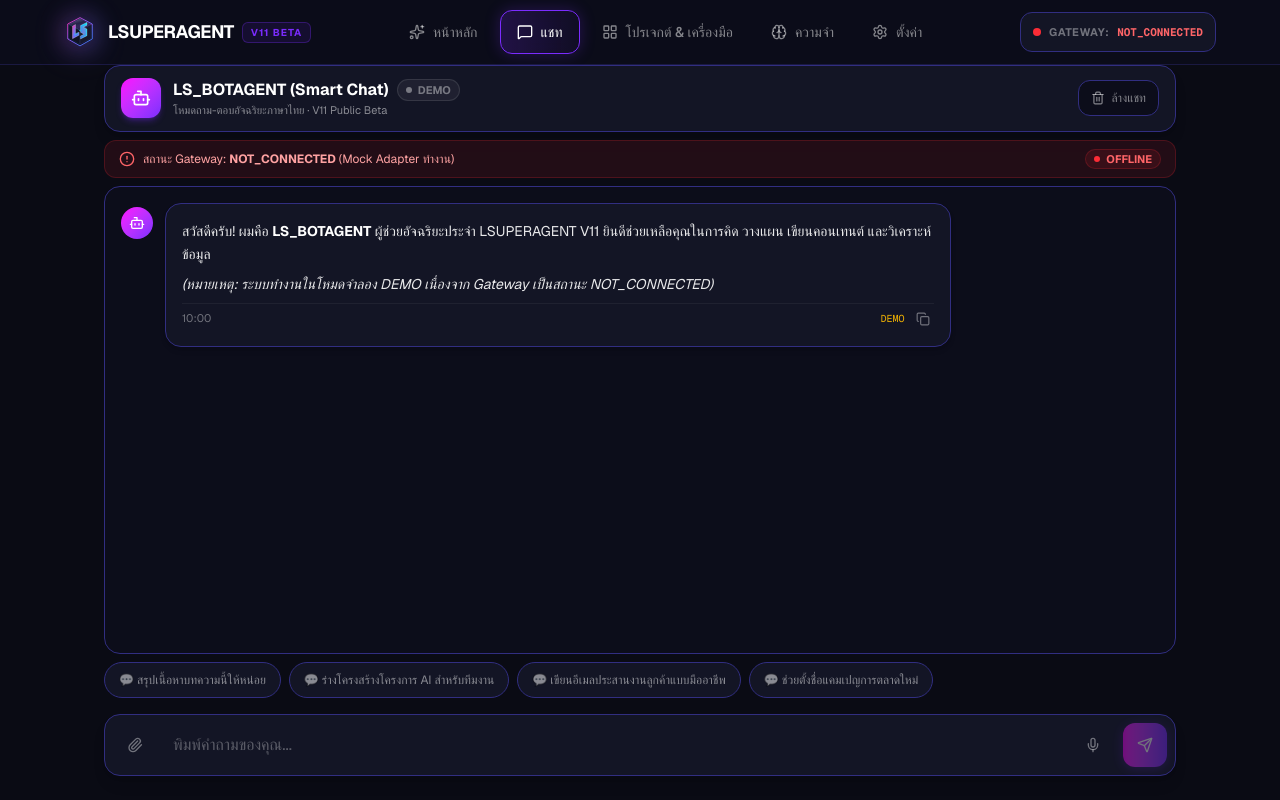
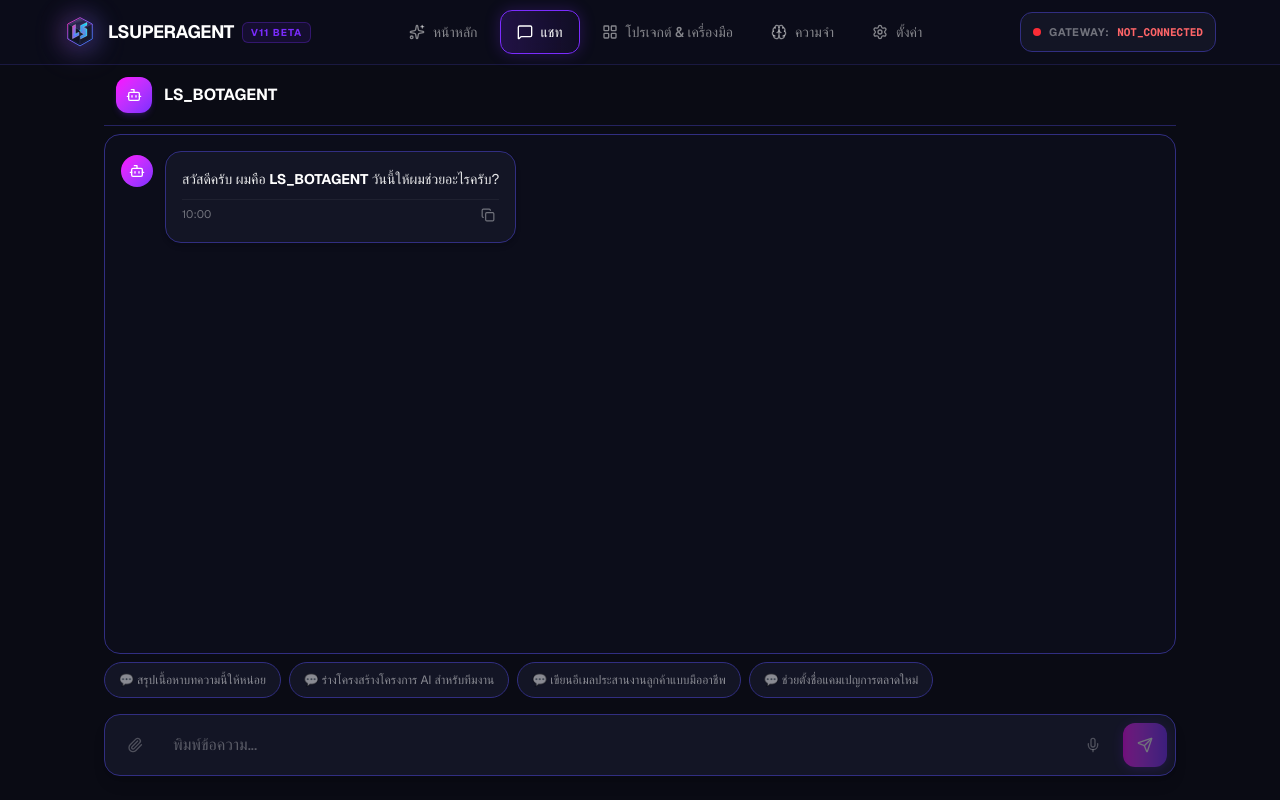
Before and after one commit to thanabartb-ops/Lagensuper-Pro, a Next.js app in the folder lsuperagent-pro/: page /chat in a window 1280 px wide. Built offline with nearby package versions, Linux system fonts and the light colour scheme.

Commit message:
fix(v11): make chat surface runtime-first

```diff
--- a/lsuperagent-pro/components/v11/components/chat/SmartChatView.tsx
+++ b/lsuperagent-pro/components/v11/components/chat/SmartChatView.tsx
@@ -4,7 +4,6 @@
 import ReactMarkdown from 'react-markdown';
 import remarkGfm from 'remark-gfm';
 import { ChatMessage, StreamingStatus } from '../../types';
-import { StatusBadge } from '../common/StatusBadge';
 import { defaultRuntimeAdapter } from '../../services/runtimeAdapter';
 import { clearPendingPrompt, peekPendingPrompt } from '../../services/promptHandoff';
 import {
@@ -15,10 +14,8 @@
   Square,
   Copy,
   Check,
-  AlertCircle,
   Paperclip,
   Mic,
-  Trash2,
 } from 'lucide-react';
 
 export const SmartChatView: React.FC = () => {
@@ -26,11 +23,10 @@
     {
       id: 'msg-1',
       sender: 'assistant',
-      content:
-        'สวัสดีครับ! ผมคือ **LS_BOTAGENT** ผู้ช่วยอัจฉริยะประจำ LSUPERAGENT V11 ยินดีช่วยเหลือคุณในการคิด วางแผน เขียนคอนเทนต์ และวิเคราะห์ข้อมูล\n\n*(หมายเหตุ: ระบบทำงานในโหมดจำลอง DEMO เนื่องจาก Gateway เป็นสถานะ NOT_CONNECTED)*',
+      content: 'สวัสดีครับ ผมคือ **LS_BOTAGENT** วันนี้ให้ผมช่วยอะไรครับ?',
       timestamp: '10:00',
       status: 'completed',
-      isDemo: true,
+      isDemo: false,
     },
   ]);
 
@@ -97,8 +93,6 @@
       const text = (textToSend ?? inputValue).trim();
       if (!text || streamingStatus === 'running' || streamingStatus === 'queued') return;
 
-      // A completed/cancelled response may still own a delayed transition back
-      // to idle. Cancel it before the new request can become running.
       clearStatusReset();
 
       const userMsg: ChatMessage = {
@@ -135,9 +129,8 @@
         if (controller.signal.aborted) return;
 
         const fullResponse = result.message;
-        const isDemo = result.status !== 'SUCCESS';
+        let currentLength = 0;
 
-        let currentLength = 0;
         intervalRef.current = setInterval(() => {
           if (controller.signal.aborted) {
             if (intervalRef.current !== null) clearInterval(intervalRef.current);
@@ -153,7 +146,9 @@
             abortRef.current = null;
             setMessages((prev) =>
               prev.map((m) =>
-                m.id === botMsgId ? { ...m, content: fullResponse, status: 'completed', isDemo } : m
+                m.id === botMsgId
+                  ? { ...m, content: fullResponse, status: 'completed', isDemo: false }
+                  : m
               )
             );
             setStreamingStatus('completed');
@@ -162,7 +157,9 @@
             const slice = fullResponse.slice(0, currentLength);
             setMessages((prev) =>
               prev.map((m) =>
-                m.id === botMsgId ? { ...m, content: slice, status: 'partial', isDemo } : m
+                m.id === botMsgId
+                  ? { ...m, content: slice, status: 'partial', isDemo: false }
+                  : m
               )
             );
           }
@@ -185,9 +182,6 @@
     scheduleStatusReset(600);
   }, [teardown, scheduleStatusReset]);
 
-  // Peek first and consume only inside the timer that actually starts delivery.
-  // React Strict Mode may cancel the first setup timer during effect replay; in
-  // that case sessionStorage still contains the prompt for the surviving setup.
   useEffect(() => {
     const pending = peekPendingPrompt();
     if (!pending) return;
@@ -209,21 +203,6 @@
     }
   };
 
-  const handleClearChat = () => {
-    teardown();
-    setStreamingStatus('idle');
-    setMessages([
-      {
-        id: 'msg-init',
-        sender: 'assistant',
-        content: 'เริ่มต้นบทสนทนาใหม่แล้วครับ คุณต้องการให้ LSUPERAGENT ช่วยอะไรในวันนี้?',
-        timestamp: new Date().toLocaleTimeString([], { hour: '2-digit', minute: '2-digit' }),
-        status: 'completed',
-        isDemo: true,
-      },
-    ]);
-  };
-
   const suggestions = [
     'สรุปเนื้อหาบทความนี้ให้หน่อย',
     'ร่างโครงสร้างโครงการ AI สำหรับทีมงาน',
@@ -235,45 +214,13 @@
 
   return (
     <div className="mx-auto flex h-full max-w-[1120px] flex-col px-2 pb-16 sm:px-6 md:pb-6">
-      {/* Surface Header */}
-      <div className="py-3 px-4 mb-2 bg-[#131525] border border-[#312E81] rounded-2xl flex items-center justify-between shadow-lg">
-        <div className="flex items-center gap-3">
-          <div className="w-10 h-10 rounded-xl bg-gradient-to-br from-[#FF00FF] to-[#7B2CFE] flex items-center justify-center text-white shadow-md shadow-[#7B2CFE]/30">
-            <Bot className="w-5 h-5" />
-          </div>
-          <div>
-            <div className="flex items-center gap-2">
-              <h2 className="text-sm sm:text-base font-bold text-white">LS_BOTAGENT (Smart Chat)</h2>
-              <StatusBadge type="demo" text="DEMO" size="sm" />
-            </div>
-            <p className="text-[11px] text-white/50">โหมดถาม-ตอบอัจฉริยะภาษาไทย · V11 Public Beta</p>
-          </div>
+      <div className="mb-2 flex items-center gap-3 border-b border-[#312E81]/70 px-2 py-3 sm:px-3">
+        <div className="flex h-9 w-9 shrink-0 items-center justify-center rounded-xl bg-gradient-to-br from-[#FF00FF] to-[#7B2CFE] text-white shadow-md shadow-[#7B2CFE]/20">
+          <Bot className="h-4 w-4" />
         </div>
-
-        <div className="flex items-center gap-2">
-          <button
-            onClick={handleClearChat}
-            className="flex items-center gap-1.5 px-3 py-1.5 rounded-xl bg-[#0C0D1A] border border-[#312E81] hover:border-[#7B2CFE] text-xs text-white/50 hover:text-white transition-colors min-h-[36px]"
-            title="ล้างบทสนทนา"
-          >
-            <Trash2 className="w-3.5 h-3.5" />
-            <span className="hidden sm:inline">ล้างแชท</span>
-          </button>
-        </div>
+        <h2 className="text-base font-bold text-white">LS_BOTAGENT</h2>
       </div>
 
-      {/* Honest Warning Banner */}
-      <div className="mb-2 px-3.5 py-2 rounded-xl bg-red-500/10 border border-red-500/20 text-xs text-red-300 flex items-center justify-between">
-        <div className="flex items-center gap-2">
-          <AlertCircle className="w-4 h-4 text-red-400 shrink-0" />
-          <span>
-            สถานะ Gateway: <strong>NOT_CONNECTED</strong> (Mock Adapter ทำงาน)
-          </span>
-        </div>
-        <StatusBadge type="not_connected" text="OFFLINE" size="sm" />
-      </div>
-
-      {/* Messages Thread */}
       <div className="flex-1 overflow-y-auto p-4 space-y-4 rounded-2xl bg-[#0C0D1A] border border-[#312E81]">
         {messages.map((msg) => {
           const isUser = msg.sender === 'user';
@@ -315,12 +262,12 @@
                     {msg.status === 'cancelled' && (
                       <span className="text-[10px] text-red-400 font-mono">STOPPED</span>
                     )}
-                    {msg.isDemo && <span className="text-[10px] text-yellow-500 font-mono">DEMO</span>}
                     {!isUser && (
                       <button
                         onClick={() => void handleCopy(msg.id, msg.content)}
                         className="hover:text-white transition-colors p-1"
                         title="คัดลอกข้อความ"
+                        aria-label="คัดลอกข้อความ"
                       >
                         {copiedId === msg.id ? (
                           <Check className="w-3.5 h-3.5 text-emerald-400" />
@@ -360,12 +307,11 @@
         <div ref={messagesEndRef} />
       </div>
 
-      {/* Suggestion Chips */}
       {messages.length <= 2 && (
         <div className="flex items-center gap-2 py-2 overflow-x-auto scrollbar-none">
-          {suggestions.map((sug, i) => (
+          {suggestions.map((sug) => (
             <button
-              key={i}
+              key={sug}
               onClick={() => void handleSendMessage(sug)}
               className="whitespace-nowrap px-3.5 py-1.5 rounded-full bg-[#131525] border border-[#312E81] hover:border-[#7B2CFE] text-xs text-white/50 hover:text-white transition-all cursor-pointer min-h-[36px]"
             >
@@ -375,19 +321,21 @@
         </div>
       )}
 
-      {/* Composer */}
       <div className="relative pt-2">
         <form
           onSubmit={(e) => {
             e.preventDefault();
             void handleSendMessage();
           }}
-          className="relative flex items-center gap-2 bg-[#131525] border border-[#312E81] focus-within:border-[#7B2CFE] rounded-2xl p-2 transition-all shadow-lg"
+          className="relative flex min-w-0 items-center gap-2 bg-[#131525] border border-[#312E81] focus-within:border-[#7B2CFE] rounded-2xl p-2 transition-all shadow-lg"
         >
           <button
             type="button"
-            className="w-10 h-10 rounded-xl text-white/40 hover:text-white hover:bg-[#1A1C30] flex items-center justify-center transition-colors min-h-[44px] min-w-[44px]"
-            title="แนบไฟล์ (จำลอง)"
+            disabled
+            aria-disabled="true"
+            className="w-10 h-10 rounded-xl text-white/25 flex items-center justify-center min-h-[44px] min-w-[44px] cursor-not-allowed"
+            title="แนบไฟล์ — ยังไม่เปิดใช้"
+            aria-label="แนบไฟล์ — ยังไม่เปิดใช้"
           >
             <Paperclip className="w-4 h-4" />
           </button>
@@ -396,14 +344,17 @@
             type="text"
             value={inputValue}
             onChange={(e) => setInputValue(e.target.value)}
-            placeholder="พิมพ์คำถามของคุณ..."
+            placeholder="พิมพ์ข้อความ..."
             className="flex-1 min-w-0 bg-transparent text-sm sm:text-base text-white placeholder:text-white/30 outline-none px-2"
           />
 
           <button
             type="button"
-            className="w-10 h-10 rounded-xl text-white/40 hover:text-white hover:bg-[#1A1C30] flex items-center justify-center transition-colors min-h-[44px] min-w-[44px]"
-            title="พิมพ์ด้วยเสียง (จำลอง)"
+            disabled
+            aria-disabled="true"
+            className="w-10 h-10 rounded-xl text-white/25 flex items-center justify-center min-h-[44px] min-w-[44px] cursor-not-allowed"
+            title="เสียง — ยังไม่เปิดใช้"
+            aria-label="เสียง — ยังไม่เปิดใช้"
           >
             <Mic className="w-4 h-4" />
           </button>
@@ -414,6 +365,7 @@
               onClick={handleStopStreaming}
               className="w-11 h-11 rounded-xl bg-red-500 hover:bg-red-600 text-white flex items-center justify-center transition-all cursor-pointer min-h-[44px] min-w-[44px]"
               title="หยุดการทำงาน"
+              aria-label="หยุดการทำงาน"
             >
               <Square className="w-4 h-4" />
             </button>
@@ -423,6 +375,7 @@
               disabled={!inputValue.trim()}
               className="w-11 h-11 rounded-xl bg-gradient-to-r from-[#FF00FF] to-[#7B2CFE] hover:opacity-90 text-white flex items-center justify-center disabled:opacity-40 disabled:cursor-not-allowed transition-all cursor-pointer min-h-[44px] min-w-[44px] shadow-[0_2px_12px_rgba(123,44,254,0.4)]"
               title="ส่งข้อความ"
+              aria-label="ส่งข้อความ"
             >
               <Send className="w-4 h-4" />
             </button>
```
